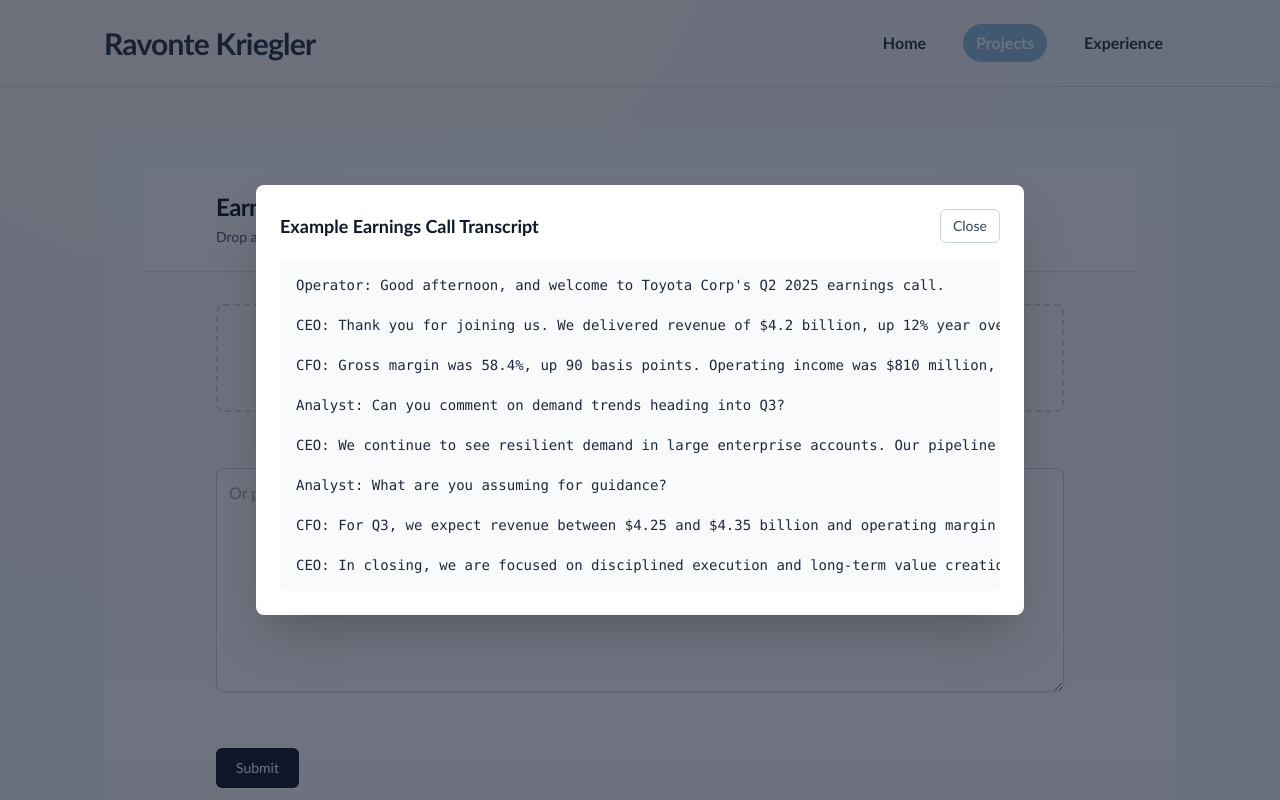
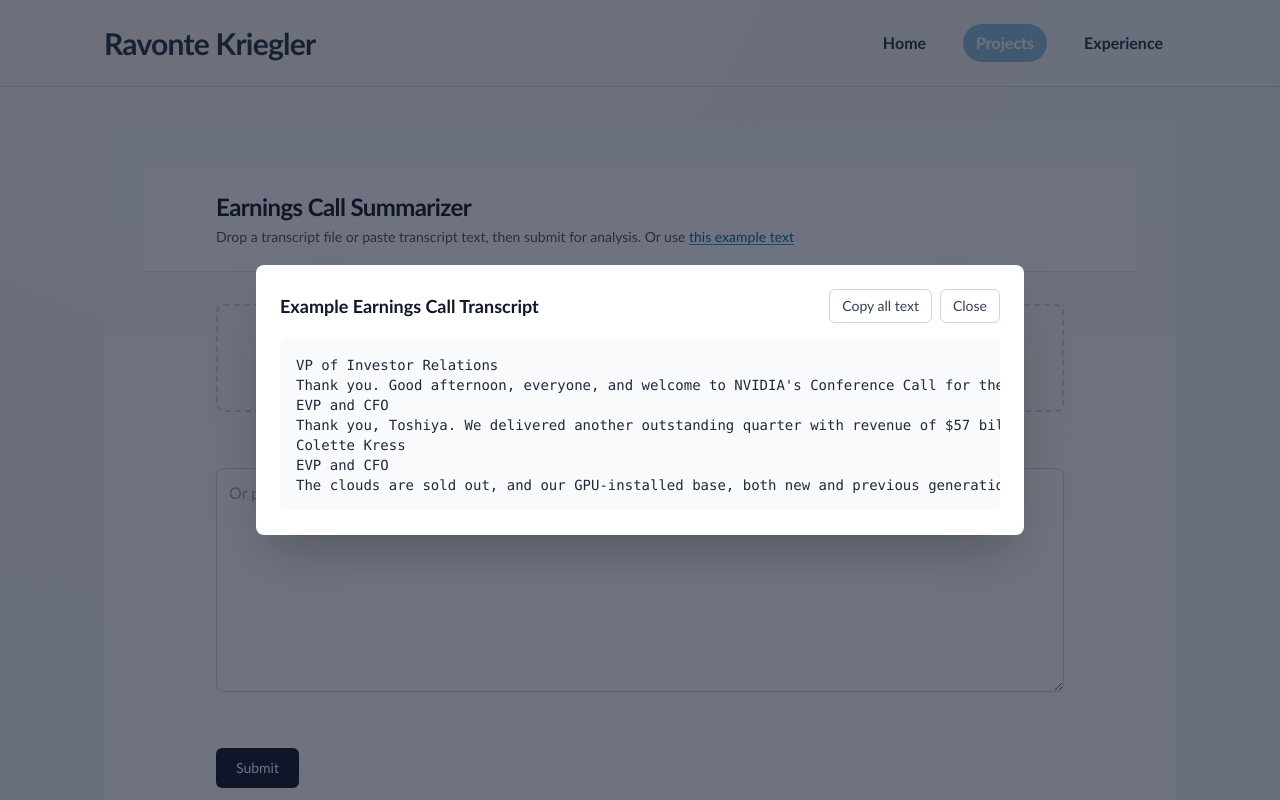
Before and after one commit to Ravonte-K/Personal-Portfolio, a Next.js app in the folder app/frontend/: page /projects/earnings-summarizer in a window 1280 px wide. Both pictures are taken after a click on the button "this example text". Shown: the top 800 px of the page. Built offline with nearby package versions, Linux system fonts and the light colour scheme; no server answers.

Commit message:
preset text fix

```diff
--- a/app/frontend/app/projects/earnings-summarizer/page.tsx
+++ b/app/frontend/app/projects/earnings-summarizer/page.tsx
@@ -7,21 +7,13 @@ const API_BASE_URL = (process.env.NEXT_PUBLIC_API_URL ?? "https://ml-project-api
 // const API_BASE_URL = (process.env.NEXT_PUBLIC_API_URL ?? "http://127.0.0.1:8000").replace(/\/$/, "");
 const ANALYZE_FILE_URL = `${API_BASE_URL}/initanalyze/file`;
 const ANALYZE_TEXT_URL = `${API_BASE_URL}/initanalyze/text`;
-const EXAMPLE_TRANSCRIPT = `Operator: Good afternoon, and welcome to Toyota Corp's Q2 2025 earnings call.
-
-CEO: Thank you for joining us. We delivered revenue of $4.2 billion, up 12% year over year, with strength in cloud and enterprise software.
-
-CFO: Gross margin was 58.4%, up 90 basis points. Operating income was $810 million, and diluted EPS came in at $1.18.
-
-Analyst: Can you comment on demand trends heading into Q3?
-
-CEO: We continue to see resilient demand in large enterprise accounts. Our pipeline remains healthy, and renewal rates were above expectations.
-
-Analyst: What are you assuming for guidance?
-
-CFO: For Q3, we expect revenue between $4.25 and $4.35 billion and operating margin in the 18.5% to 19.0% range.
-
-CEO: In closing, we are focused on disciplined execution and long-term value creation.`;
+const EXAMPLE_TRANSCRIPT = `VP of Investor Relations
+Thank you. Good afternoon, everyone, and welcome to NVIDIA's Conference Call for the Third Quarter of Fiscal 2026. With me today from NVIDIA are Jensen Huang, President and Chief Executive Officer, and Colette Kress, Executive Vice President and Chief Financial Officer. I'd like to remind you that our call is being Webcast Live on NVIDIA's Investor Relations website. The webcast will be available for replay until the conference call to discuss our financial results for the 4th quarter of fiscal 2026. The content of today's call is NVIDIA's property. It can't be reproduced or transcribed without our prior written consent. During this call, we may make forward-looking statements based on current expectations. These are subject to a number of significant risks and uncertainties, and our actual results may differ materially.
+EVP and CFO
+Thank you, Toshiya. We delivered another outstanding quarter with revenue of $57 billion, up 62% year-over-year, and a record sequential revenue growth of $10 billion, or 22%. Our customers continue to lean into three platform shifts, fueling exponential growth for Accelerated Computing, powerful AI models, and Agentic applications. Yet, we are still in the early innings of these transitions that will impact our work across every industry. We currently have visibility to $500 billion in Blackwell and Rubin revenue from the start of this year through the end of Calendar Year 2026. By executing our annual product cadence and extending our Performance leadership through Full-stack Design, we believe NVIDIA will be the superior choice for the $3 trillion-$4 trillion in annual AI infrastructure build we estimate by the end of the decade. Demand for AI infrastructure continues to exceed our expectations.
+Colette Kress
+EVP and CFO
+The clouds are sold out, and our GPU-installed base, both new and previous generations, including Blackwell, Hopper, and Ampere, is fully utilized. Record Q3 Data Center revenue of $51 billion increased 66% year-over-year, a significant feat at our scale. Compute grew 56% year-over-year, driven primarily by the GB300 ramp, while networking more than doubled given the onset of NVLink scale-up and robust Double-digit growth across Spectrum-X Ethernet and Quantum-X InfiniBand. The World Hyperscalers, a trillion-dollar industry, are transforming search, recommendations, and content understanding from Classical Machine Learning to Generative AI. NVIDIA CUDA excels at both and is the ideal platform for this transition, driving infrastructure investment measured in hundreds of billions of dollars. At Meta, AI recommendation systems are delivering higher quality and more relevant content, leading to more time spent on apps such as Facebook and Threads.`;
 
 export default function Home() {
   const [selectedFile, setSelectedFile] = useState<File | null>(null);
@@ -31,6 +23,7 @@ export default function Home() {
   const [error, setError] = useState<string | null>(null);
   const [isSubmitting, setIsSubmitting] = useState(false);
   const [isExampleOpen, setIsExampleOpen] = useState(false);
+  const [copyStatus, setCopyStatus] = useState<"idle" | "success" | "error">("idle");
 
   const isSupportedTextFile = (file: File) => {
     return file.type.startsWith("text/") || file.name.toLowerCase().endsWith(".txt");
@@ -96,6 +89,25 @@ export default function Home() {
     }
   };
 
+  const handleCopyExampleTranscript = async () => {
+    try {
+      await navigator.clipboard.writeText(EXAMPLE_TRANSCRIPT);
+      setCopyStatus("success");
+    } catch {
+      setCopyStatus("error");
+    }
+  };
+
+  const openExampleTranscript = () => {
+    setCopyStatus("idle");
+    setIsExampleOpen(true);
+  };
+
+  const closeExampleTranscript = () => {
+    setCopyStatus("idle");
+    setIsExampleOpen(false);
+  };
+
   return (
     <main className="min-h-screen bg-gradient-to-b from-slate-50 to-white text-slate-900">
       <header className="w-full border-b bg-white/80 backdrop-blur">
@@ -106,7 +118,7 @@ export default function Home() {
             <button
               type="button"
               className="font-medium text-sky-700 underline decoration-sky-500 underline-offset-2 transition hover:text-sky-900"
-              onClick={() => setIsExampleOpen(true)}
+              onClick={openExampleTranscript}
             >
               this example text
             </button>
@@ -177,7 +189,7 @@ export default function Home() {
           role="dialog"
           aria-modal="true"
           aria-labelledby="example-transcript-title"
-          onClick={() => setIsExampleOpen(false)}
+          onClick={closeExampleTranscript}
         >
           <div
             className="w-full max-w-3xl rounded-lg bg-white p-5 shadow-2xl sm:p-6"
@@ -187,14 +199,25 @@ export default function Home() {
               <h2 id="example-transcript-title" className="text-lg font-semibold text-slate-900">
                 Example Earnings Call Transcript
               </h2>
+              <div className="flex items-center gap-2">
                 <button
                   type="button"
                   className="rounded-md border border-slate-300 px-3 py-1.5 text-sm text-slate-700 transition hover:bg-slate-100"
-                onClick={() => setIsExampleOpen(false)}
+                  onClick={handleCopyExampleTranscript}
+                >
+                  Copy all text
+                </button>
+                <button
+                  type="button"
+                  className="rounded-md border border-slate-300 px-3 py-1.5 text-sm text-slate-700 transition hover:bg-slate-100"
+                  onClick={closeExampleTranscript}
                 >
                   Close
                 </button>
               </div>
+            </div>
+            {copyStatus === "success" && <p className="mb-3 text-sm text-emerald-700">Transcript copied.</p>}
+            {copyStatus === "error" && <p className="mb-3 text-sm text-red-600">Could not copy transcript.</p>}
             <pre className="max-h-[60vh] overflow-y-auto rounded-md bg-slate-50 p-4 text-sm text-slate-800">
               {EXAMPLE_TRANSCRIPT}
             </pre>
```
Lines whose indentation alone changed are shown as unchanged.
